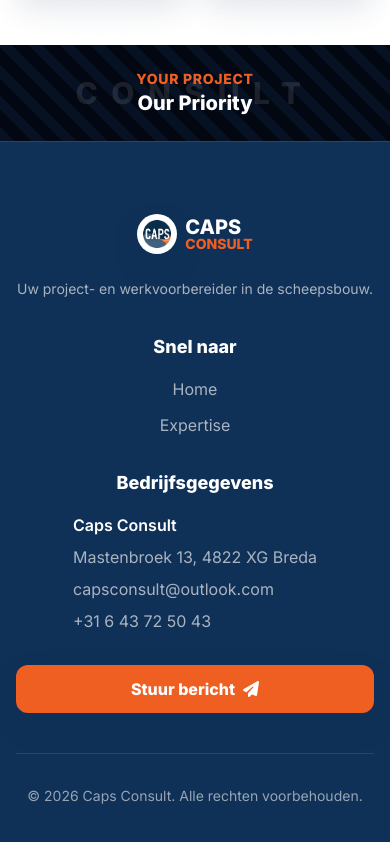
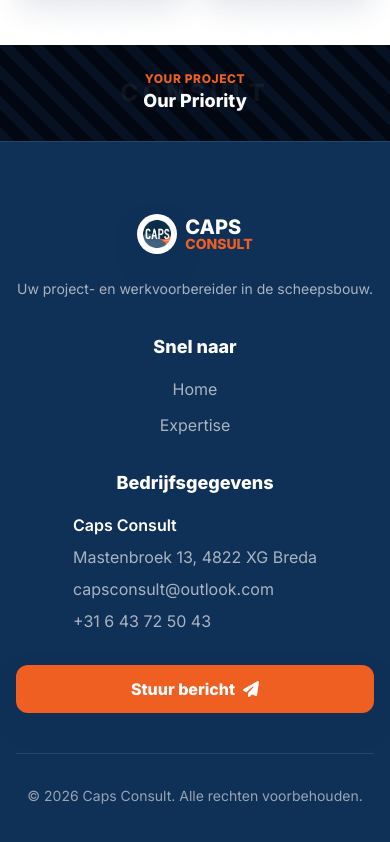
Before and after one commit to reinoudvanwageningen-droid/tretert, a website: page index.html in a window 390 px wide. Shown: the part 5036-5878 px from the top of the page. Drawn offline with nearby package versions, Linux system fonts and the light colour scheme.

Commit message:
Adjust visual divider typography responsiveness

```diff
--- a/index.html
+++ b/index.html
@@ -493,10 +493,10 @@
   <!-- Visual Divider Strip -->
   <section class="w-full h-24 md:h-32 bg-gray-950 relative overflow-hidden flex items-center justify-center">
     <div class="absolute inset-0 opacity-25" style="background-image: repeating-linear-gradient(45deg, #0F3057 0, #0F3057 10px, transparent 10px, transparent 22px);"></div>
-    <h2 class="text-3xl md:text-4xl font-black text-white/10 uppercase tracking-[0.45em] md:tracking-[0.95em] absolute">CONSULT</h2>
+    <h2 class="text-2xl sm:text-3xl md:text-4xl font-black text-white/5 sm:text-white/10 uppercase tracking-[0.2em] sm:tracking-[0.35em] md:tracking-[0.6em] absolute">CONSULT</h2>
     <div class="z-10 text-center">
-      <p class="text-caps-orange font-extrabold uppercase tracking-wider text-sm md:text-base">Your Project</p>
-      <p class="text-white font-black text-xl md:text-2xl">Our Priority</p>
+      <p class="text-caps-orange font-extrabold uppercase tracking-wider text-xs sm:text-sm md:text-base">Your Project</p>
+      <p class="text-white font-black text-lg sm:text-xl md:text-2xl">Our Priority</p>
     </div>
   </section>
 
```
